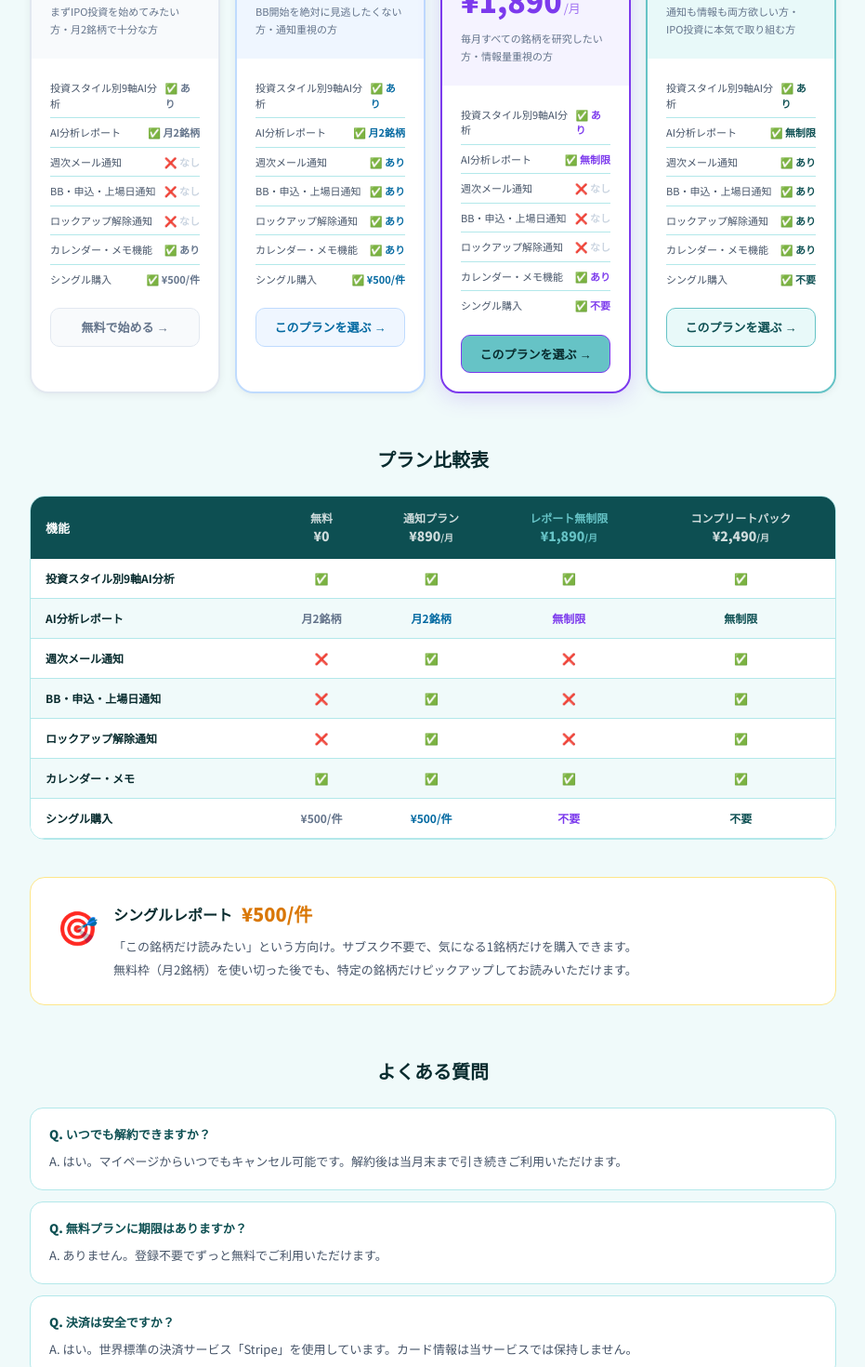
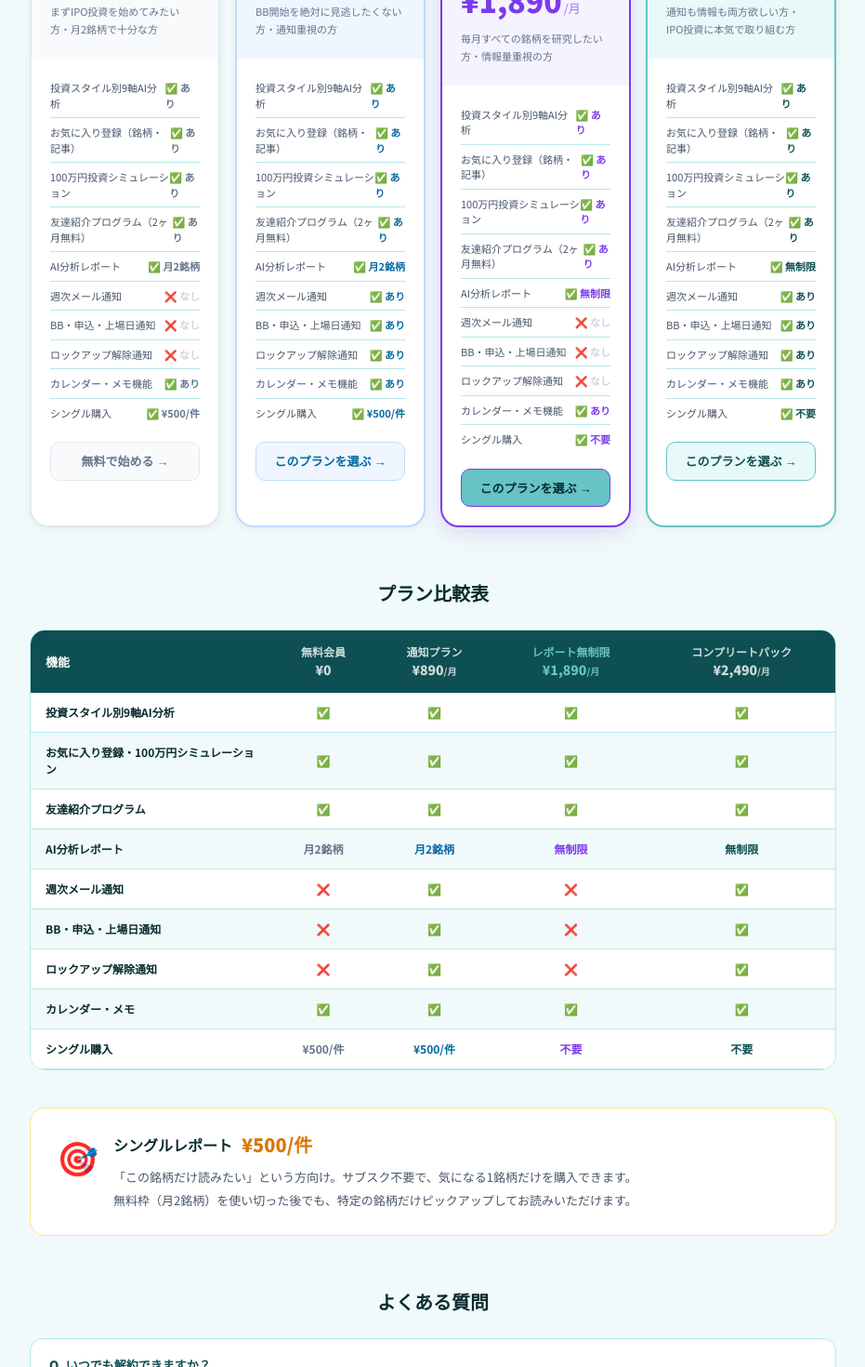
Before and after one commit to shakederice-jp/ipo-scout, a Next.js app: page /plans in a window 1280 px wide. Shown: the part 580-2050 px from the top of the page at 93% size, without its empty margins (174-1105 px from the left). Built offline with nearby package versions, Linux system fonts and the light colour scheme.

Commit message:
無料会員登録の導線・文言を統一、分析ページに無料/有料バッジを追加

```diff
--- a/src/app/mypage/page.tsx
+++ b/src/app/mypage/page.tsx
@@ -192,9 +192,15 @@ export default function MyPage() {
 
   if (!data || data.error) return (
     <div style={{ minHeight: "100vh", display: "flex", alignItems: "center", justifyContent: "center", backgroundColor: "#f4fbfc" }}>
-      <div style={{ textAlign: "center" }}>
-        <p style={{ color: "#64748b", marginBottom: 16 }}>ログインが必要です</p>
-        <a href="/auth" style={{ padding: "10px 24px", backgroundColor: PRIMARY, color: "white", borderRadius: 8, textDecoration: "none", fontWeight: 700 }}>ログイン</a>
+      {/* 2026/9/12改修: 「ログインが必要です」の一文だけでは、マイページで何が
+          できるようになるのか(=無料会員登録だけで使える機能)が伝わらなかったため、
+          具体的なメリットを添えた(サイト全体のフリー/有料導線見直しの一環)。 */}
+      <div style={{ textAlign: "center", maxWidth: 320, padding: "0 16px" }}>
+        <p style={{ color: "#64748b", marginBottom: 8, fontWeight: 700 }}>ログインが必要です</p>
+        <p style={{ color: "#94a3b8", fontSize: 12, lineHeight: 1.8, marginBottom: 20 }}>
+          無料会員登録（メールアドレスのみ・課金不要）だけで、お気に入り銘柄の登録・100万円投資シミュレーション・カレンダーメモ・友達紹介特典（2ヶ月無料）がご利用いただけます。
+        </p>
+        <a href="/auth" style={{ padding: "10px 24px", backgroundColor: PRIMARY, color: "white", borderRadius: 8, textDecoration: "none", fontWeight: 700 }}>ログイン / 無料会員登録</a>
       </div>
     </div>
   );
--- a/src/app/page.tsx
+++ b/src/app/page.tsx
@@ -117,10 +117,15 @@ export default async function Home({
             <span style={{ fontSize:16, color:"#22c55e" }}>→</span>
           </a>
 
-                   {/* マイページ（冒頭） */}
-          <a href="/mypage" style={{ ...cardStyle, display:"flex", alignItems:"center", justifyContent:"center", gap:8, padding:"14px 16px", backgroundColor:"#f59e0b", border:"2px solid #d97706", textDecoration:"none", fontWeight:900, fontSize:14, color:"white", boxShadow:"0 2px 8px rgba(245,158,11,0.25)" }}>
-            <User size={16} color="white" />
-            👤 マイページ・通知設定
+                   {/* マイページ（冒頭） 2026/9/12改修: 「マイページ・通知設定」だけでは
+                       無料でできることが伝わらなかったため、無料会員登録である旨と
+                       使える機能を一言添えた(サイト全体のフリー/有料導線見直しの一環)。 */}
+          <a href="/mypage" style={{ ...cardStyle, display:"flex", flexDirection:"column", alignItems:"center", justifyContent:"center", gap:2, padding:"12px 16px", backgroundColor:"#f59e0b", border:"2px solid #d97706", textDecoration:"none", color:"white", boxShadow:"0 2px 8px rgba(245,158,11,0.25)" }}>
+            <div style={{ display:"flex", alignItems:"center", gap:8, fontWeight:900, fontSize:14 }}>
+              <User size={16} color="white" />
+              👤 マイページ・通知設定
+            </div>
+            <div style={{ fontSize:10, fontWeight:700, color:"rgba(255,255,255,0.9)" }}>無料会員登録（課金不要）でご利用いただけます</div>
           </a>
 
           {/* 2026/9/6追加: 紹介プログラムがマイページの奥にしかなく気づかれにくかったため、
--- a/src/app/plans/page.tsx
+++ b/src/app/plans/page.tsx
@@ -2,7 +2,7 @@ import type { Metadata } from "next";
 
 export const metadata: Metadata = {
   title: "料金プラン｜大手町調査室九課",
-  description: "IPO企業情報AI分析レポートの料金プラン一覧。無料・通知プラン・レポート無制限・コンプリートパックの4プランをご用意。",
+  description: "IPO企業情報AI分析レポートの料金プラン一覧。無料会員・通知プラン・レポート無制限・コンプリートパックの4プランをご用意。",
 };
 
 const C = {
@@ -12,8 +12,11 @@ const C = {
 
 const plans = [
   {
+    // 2026/9/12改修: 「無料」という名称だと、ログイン不要で読める「無料公開レポート
+    // (毎月最初の2銘柄)」と混同されやすいため、「ログインするだけの会員登録」で
+    // あることが伝わる「無料会員」に変更(サイト全体のフリー/有料導線見直しの一環)。
     id: "free",
-    name: "無料",
+    name: "無料会員",
     price: "¥0",
     period: "",
     color: "#64748b",
@@ -23,6 +26,12 @@ const plans = [
     target: "まずIPO投資を始めてみたい方・月2銘柄で十分な方",
     features: [
       { label: "投資スタイル別9軸AI分析", value: "あり", ok: true },
+      // 2026/9/12追加: お気に入り登録・100万円投資シミュレーション・友達紹介は、
+      // 課金の有無にかかわらずログイン(無料会員登録)さえすれば全プラン共通で
+      // 使える機能であることを明示(サイト全体のフリー/有料導線見直しの一環)。
+      { label: "お気に入り登録（銘柄・記事）", value: "あり", ok: true },
+      { label: "100万円投資シミュレーション", value: "あり", ok: true },
+      { label: "友達紹介プログラム（2ヶ月無料）", value: "あり", ok: true },
       { label: "AI分析レポート", value: "月2銘柄", ok: true },
       { label: "週次メール通知", value: "なし", ok: false },
       { label: "BB・申込・上場日通知", value: "なし", ok: false },
@@ -43,6 +52,9 @@ const plans = [
     target: "BB開始を絶対に見逃したくない方・通知重視の方",
     features: [
       { label: "投資スタイル別9軸AI分析", value: "あり", ok: true },
+      { label: "お気に入り登録（銘柄・記事）", value: "あり", ok: true },
+      { label: "100万円投資シミュレーション", value: "あり", ok: true },
+      { label: "友達紹介プログラム（2ヶ月無料）", value: "あり", ok: true },
       { label: "AI分析レポート", value: "月2銘柄", ok: true },
       { label: "週次メール通知", value: "あり", ok: true },
       { label: "BB・申込・上場日通知", value: "あり", ok: true },
@@ -63,6 +75,9 @@ const plans = [
     target: "毎月すべての銘柄を研究したい方・情報量重視の方",
     features: [
       { label: "投資スタイル別9軸AI分析", value: "あり", ok: true },
+      { label: "お気に入り登録（銘柄・記事）", value: "あり", ok: true },
+      { label: "100万円投資シミュレーション", value: "あり", ok: true },
+      { label: "友達紹介プログラム（2ヶ月無料）", value: "あり", ok: true },
       { label: "AI分析レポート", value: "無制限", ok: true },
       { label: "週次メール通知", value: "なし", ok: false },
       { label: "BB・申込・上場日通知", value: "なし", ok: false },
@@ -83,6 +98,9 @@ const plans = [
     target: "通知も情報も両方欲しい方・IPO投資に本気で取り組む方",
     features: [
       { label: "投資スタイル別9軸AI分析", value: "あり", ok: true },
+      { label: "お気に入り登録（銘柄・記事）", value: "あり", ok: true },
+      { label: "100万円投資シミュレーション", value: "あり", ok: true },
+      { label: "友達紹介プログラム（2ヶ月無料）", value: "あり", ok: true },
       { label: "AI分析レポート", value: "無制限", ok: true },
       { label: "週次メール通知", value: "あり", ok: true },
       { label: "BB・申込・上場日通知", value: "あり", ok: true },
@@ -95,7 +113,11 @@ const plans = [
 
 const faqs = [
   { q: "いつでも解約できますか？", a: "はい。マイページからいつでもキャンセル可能です。解約後は当月末まで引き続きご利用いただけます。" },
-  { q: "無料プランに期限はありますか？", a: "ありません。登録不要でずっと無料でご利用いただけます。" },
+  // 2026/9/12改修: 「登録不要でずっと無料」という従来の回答は、「無料会員登録(ログイン)」と
+  // 「無料公開レポート(ログイン不要)」を混同させる原因になっていたため、両者を明確に
+  // 分けて説明する内容に修正(サイト全体のフリー/有料導線見直しの一環)。
+  { q: "無料会員に期限はありますか？", a: "ありません。メールアドレスだけで登録でき、期限なく無料でご利用いただけます（お気に入り登録・100万円投資シミュレーション・友達紹介プログラムなど）。なお、分析レポート自体は、毎月最初の2銘柄はログイン・登録不要でどなたでもお読みいただけます。" },
+  { q: "「無料会員登録」と「無料で読めるレポート」は何が違いますか？", a: "「無料で読めるレポート」は、毎月最初の2銘柄の分析レポートを指し、ログイン不要でどなたでも閲覧できます。一方「無料会員登録」はメールアドレスでのログインを指し、登録すると3銘柄目以降は読めませんが、代わりにお気に入り登録・100万円投資シミュレーション・カレンダーメモ・友達紹介特典（2ヶ月無料）がご利用いただけるようになります。" },
   { q: "決済は安全ですか？", a: "はい。世界標準の決済サービス「Stripe」を使用しています。カード情報は当サービスでは保持しません。" },
   { q: "プランの変更はできますか？", a: "はい。マイページからいつでもプランの変更・アップグレードが可能です。" },
   { q: "シングルレポートとは何ですか？", a: "サブスク不要で、気になる1銘柄だけを¥500で購入できるプランです。無料枠の2銘柄以外を読みたい場合にご利用ください。" },
@@ -182,6 +204,8 @@ export default function PlansPage() {
                 <tbody>
                   {[
                     { label: "投資スタイル別9軸AI分析", values: ["✅", "✅", "✅", "✅"] },
+                    { label: "お気に入り登録・100万円シミュレーション", values: ["✅", "✅", "✅", "✅"] },
+                    { label: "友達紹介プログラム",   values: ["✅", "✅", "✅", "✅"] },
                     { label: "AI分析レポート",      values: ["月2銘柄", "月2銘柄", "無制限", "無制限"] },
                     { label: "週次メール通知",       values: ["❌", "✅", "❌", "✅"] },
                     { label: "BB・申込・上場日通知", values: ["❌", "✅", "❌", "✅"] },
--- a/src/components/AnalysisClient.tsx
+++ b/src/components/AnalysisClient.tsx
@@ -618,9 +618,13 @@ function NotifyModal({company,userId,onClose}:{company:IpoCompany;userId:string|
         <div style={{fontSize:13,fontWeight:700,color:DARK,marginBottom:4}}>{company.name}</div>
         {status==="needsPlan"&&(
           <div style={{backgroundColor:"#fffbeb",border:"1px solid #fde68a",borderRadius:10,padding:12,marginBottom:12,fontSize:12,color:"#92400e"}}>
+            {/* 2026/9/12改修: 「ログインが必要」とだけ表示すると、通知機能そのものが
+                有料なのか無料会員登録だけで使えるのかが伝わらなかったため、
+                「登録は無料・実際の配信には通知プランが必要」の2段階を明示する
+                文言に変更(サイト全体のフリー/有料導線見直しの一環)。 */}
             {!userId
-              ? <>通知機能を使うには<strong>ログイン</strong>が必要です。<a href="/auth" style={{display:"block",marginTop:6,color:PRIMARY,fontWeight:700}}>ログイン・新規登録 →</a></>
-              : <>通知機能は<strong>通知プラン（¥890/月）</strong>以上でご利用いただけます。<a href="/" style={{display:"block",marginTop:6,color:PRIMARY,fontWeight:700}}>プランを確認する →</a></>
+              ? <>通知の設定にはまず<strong>無料会員登録</strong>（ログインのみ・課金不要）が必要です。登録後、<strong>通知プラン（¥890/月）</strong>に加入すると配信が始まります。<a href="/auth" style={{display:"block",marginTop:6,color:PRIMARY,fontWeight:700}}>無料会員登録・ログイン →</a></>
+              : <>通知の配信には<strong>通知プラン（¥890/月）</strong>以上への加入が必要です。<a href="/" style={{display:"block",marginTop:6,color:PRIMARY,fontWeight:700}}>プランを確認する →</a></>
             }
           </div>
         )}
@@ -748,7 +752,10 @@ function FavoriteCompanyButton({companyId,userId}:{companyId:string;userId:strin
   if(!userId){
     return (
       <a href="/auth" style={{fontSize:11,fontWeight:700,color:"white",textDecoration:"none",backgroundColor:"rgba(255,255,255,0.2)",border:"1px solid rgba(255,255,255,0.5)",borderRadius:20,padding:"6px 12px",display:"inline-flex",alignItems:"center",gap:4}}>
-        ☆ ログインしてお気に入り登録
+        {/* 2026/9/12改修: 「ログインしてお気に入り登録」だけだと、課金が必要だと
+            誤解されうるため、無料でできることを明示する文言に変更(サイト全体の
+            フリー/有料導線見直しの一環)。 */}
+        ☆ 無料登録でお気に入り登録
       </a>
     );
   }
@@ -821,9 +828,15 @@ function VirtualInvestmentTracker({companyId,ipoPrice,userId}:{companyId:string;
       </p>
 
       {!userId ? (
-        <a href="/auth" style={{display:"inline-block",padding:"10px 20px",backgroundColor:PRIMARY,borderRadius:20,color:"white",fontWeight:900,fontSize:12,textDecoration:"none"}}>
-          ログインして追跡を始める
-        </a>
+        <>
+          <a href="/auth" style={{display:"inline-block",padding:"10px 20px",backgroundColor:PRIMARY,borderRadius:20,color:"white",fontWeight:900,fontSize:12,textDecoration:"none"}}>
+            無料登録して追跡を始める
+          </a>
+          {/* 2026/9/12改修: 「ログインして追跡を始める」だけでは課金要否が伝わらず離脱に
+              つながりうるため、無料会員登録だけで使える機能であることを明示(サイト全体の
+              フリー/有料導線見直しの一環)。 */}
+          <p style={{fontSize:10,color:"#64748b",margin:"8px 0 0"}}>※ 無料会員登録（メールアドレスのみ・課金不要）でご利用いただけます</p>
+        </>
       ) : status==="added" ? (
         <div style={{fontSize:12,color:"#15803d",fontWeight:700}}>
           ✅ ポートフォリオに追加しました。<a href="/mypage" style={{color:"#15803d",textDecoration:"underline"}}>マイページ</a>で値動きを確認できます。
@@ -858,6 +871,10 @@ export default function AnalysisClient({company,initialAnalysis,visualizationDat
   // 2026/9/12新設: 「あなたの投資スタイル、どのタイプですか？」を実際の1問ミニクイズに変更。
   // 選んだタイプに応じて、対応する9軸グループ(超短期/短期/長期)まで自動スクロールする。
   const [quizAnswer,setQuizAnswer]=useState<"ultra_short"|"short"|"long"|null>(null);
+  // 2026/9/12改修: 無料/有料の境目が、詳細分析の直前(下までスクロールしないと分からない)
+  // にしか出ておらず分かりにくかったため、タイトルカードに「今この銘柄が読めるかどうか」を
+  // 一目で示すバッジを追加(サイト全体のフリー/有料導線見直しの一環)。
+  const isFreeCompany = allCompanies?.find(c=>c.id===company.id)?.is_free ?? false;
 
   useEffect(()=>{
     const supabase=createSupabaseBrowserClient();
@@ -1076,6 +1093,10 @@ export default function AnalysisClient({company,initialAnalysis,visualizationDat
             <div style={{display:"flex",alignItems:"flex-start",justifyContent:"space-between",gap:12}}>
               <div style={{flex:1,minWidth:0}}>
                 <div style={{display:"flex",alignItems:"center",gap:6,flexWrap:"wrap",marginBottom:8}}>
+                  {isFreeCompany
+                    ? <span style={{fontWeight:900,fontSize:10,padding:"2px 8px",borderRadius:8,backgroundColor:"#dcfce7",color:"#15803d"}}>🆓 今月の無料公開銘柄</span>
+                    : !hasAccess && <span style={{fontWeight:900,fontSize:10,padding:"2px 8px",borderRadius:8,backgroundColor:"#fef3c7",color:"#92400e"}}>🔒 詳細は有料会員限定</span>
+                  }
                   {company.exchange&&<span style={{fontWeight:900,fontSize:10,padding:"2px 8px",borderRadius:8,backgroundColor:"rgba(255,255,255,0.25)",color:DARK}}>{company.exchange}</span>}
                   {company.ticker&&<span style={{fontWeight:700,fontSize:10,color:MID}}>{company.ticker}</span>}
                 </div>
--- a/src/components/CalendarClient.tsx
+++ b/src/components/CalendarClient.tsx
@@ -468,10 +468,13 @@ export default function CalendarClient() {
               <div style={{ fontWeight:900, fontSize:13, color:"#082b2e", marginBottom:2 }}>
                 {lang === "ja" ? "まず無料でお試しください" : "Try for Free First"}
               </div>
+              {/* 2026/9/12改修: 「無料公開レポート(ログイン不要)」と「無料会員登録(ログインのみ)」が
+                  混同されやすいため、この一番目立つ無料訴求の中で両者を明確に呼び分けて説明する
+                  一文を追加(サイト全体のフリー/有料導線見直しの一環)。 */}
               <p style={{ fontSize:12, color:"#2a7a7e", lineHeight:1.7, margin:0 }}>
                 {lang === "ja"
-                  ? <>毎月、日付順で最初の<strong style={{ color:"#082b2e" }}>2銘柄の分析レポートは完全無料</strong>でご覧いただけます。特定銘柄だけをピックアップして読む場合は¥500です。また、すべてコミコミの<strong style={{ color:"#082b2e" }}>コンプリートパック</strong>もあります。</>
-                  : <>The first <strong style={{ color:"#082b2e" }}>2 IPO reports each month are completely free</strong>. Single reports are ¥500. A <strong style={{ color:"#082b2e" }}>Complete Pack</strong> with all features is also available.</>
+                  ? <>毎月、日付順で最初の<strong style={{ color:"#082b2e" }}>2銘柄の分析レポートは完全無料</strong>でご覧いただけます（ログイン不要）。特定銘柄だけをピックアップして読む場合は¥500です。また、すべてコミコミの<strong style={{ color:"#082b2e" }}>コンプリートパック</strong>もあります。無料会員登録（ログインのみ・課金不要）をすると、気になる銘柄のお気に入り登録・100万円投資シミュレーション・友達紹介特典（2ヶ月無料）もご利用いただけます。</>
+                  : <>The first <strong style={{ color:"#082b2e" }}>2 IPO reports each month are completely free</strong> (no login required). Single reports are ¥500. A <strong style={{ color:"#082b2e" }}>Complete Pack</strong> with all features is also available. Free member registration (login only, no charge) also unlocks favorites, the ¥1M investment simulation, and referral rewards.</>
                 }
               </p>
             </div>
--- a/src/components/Footer.tsx
+++ b/src/components/Footer.tsx
@@ -23,7 +23,10 @@ export default function Footer() {
         <a href="/plans" style={{ fontSize: 12, fontWeight: 700, color: "#0d4f52", textDecoration: "none", whiteSpace: "nowrap" as const }}>料金プラン</a>
         <a href="/trends" style={{ fontSize: 12, fontWeight: 700, color: "#0d4f52", textDecoration: "none", whiteSpace: "nowrap" as const }}>トレンド記事</a>
         <a href="/ipo-guide" style={{ fontSize: 12, fontWeight: 700, color: "#0d4f52", textDecoration: "none", whiteSpace: "nowrap" as const }}>実践的法則ガイド</a>
-        <a href="/mypage" style={{ fontSize: 12, fontWeight: 700, color: "#0d4f52", textDecoration: "none", whiteSpace: "nowrap" as const }}>マイページ</a>
+        {/* 2026/9/12改修: 「マイページ」だけだと、押した先で急に「ログインが必要」と
+            出るまで無料か有料か分からなかったため、無料で登録できることを明示
+            (サイト全体のフリー/有料導線見直しの一環)。 */}
+        <a href="/mypage" style={{ fontSize: 12, fontWeight: 700, color: "#0d4f52", textDecoration: "none", whiteSpace: "nowrap" as const }}>マイページ（無料登録）</a>
       </div>
       <div style={{ display: "flex", justifyContent: "center", flexWrap: "wrap" as const, gap: 16, marginBottom: 10 }}>
         <a href="/tokushoho" style={{ fontSize: 11, color: "#66c3c6", textDecoration: "none", whiteSpace: "nowrap" as const }}>特定商取引法に基づく表記</a>
```
